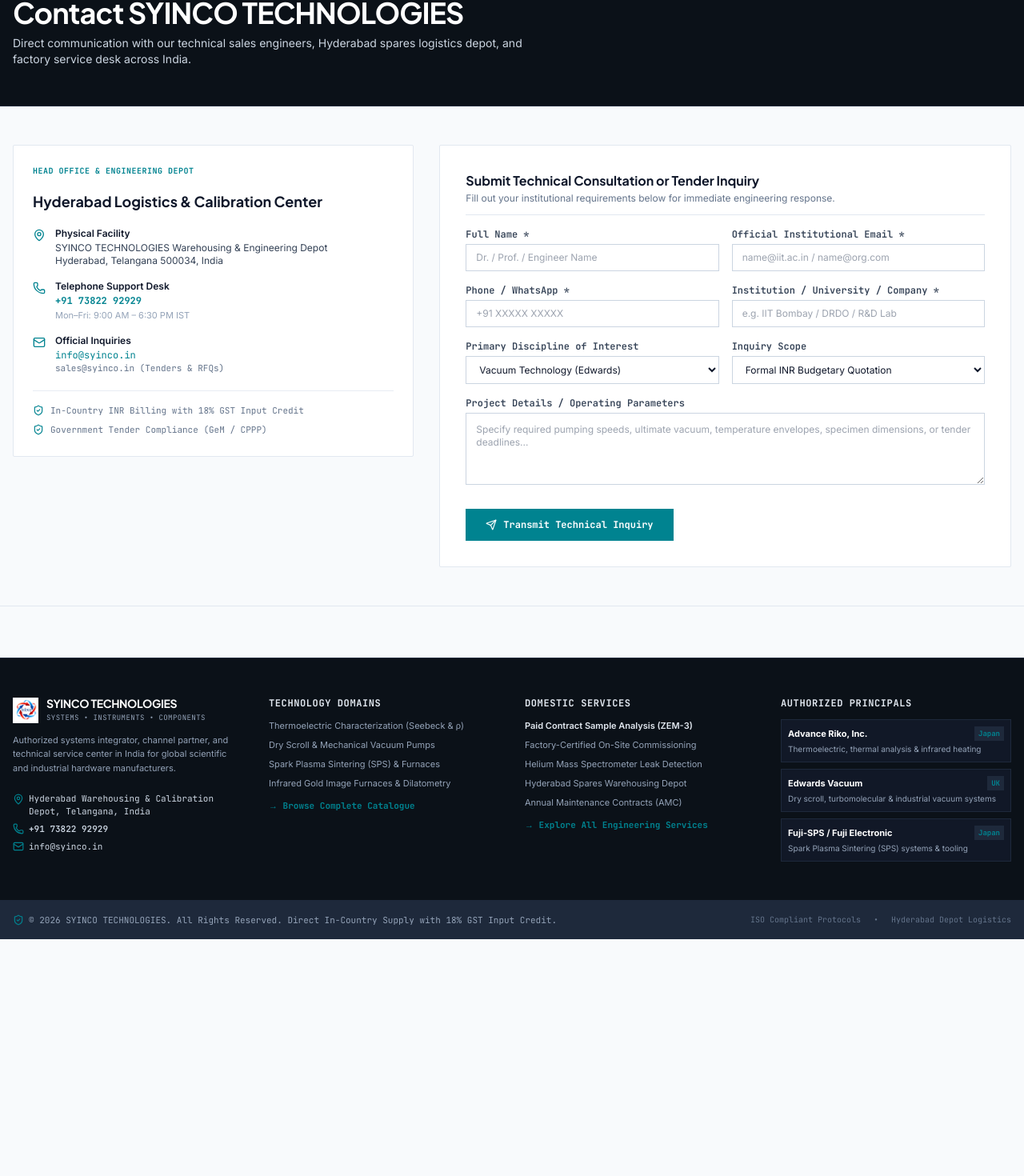
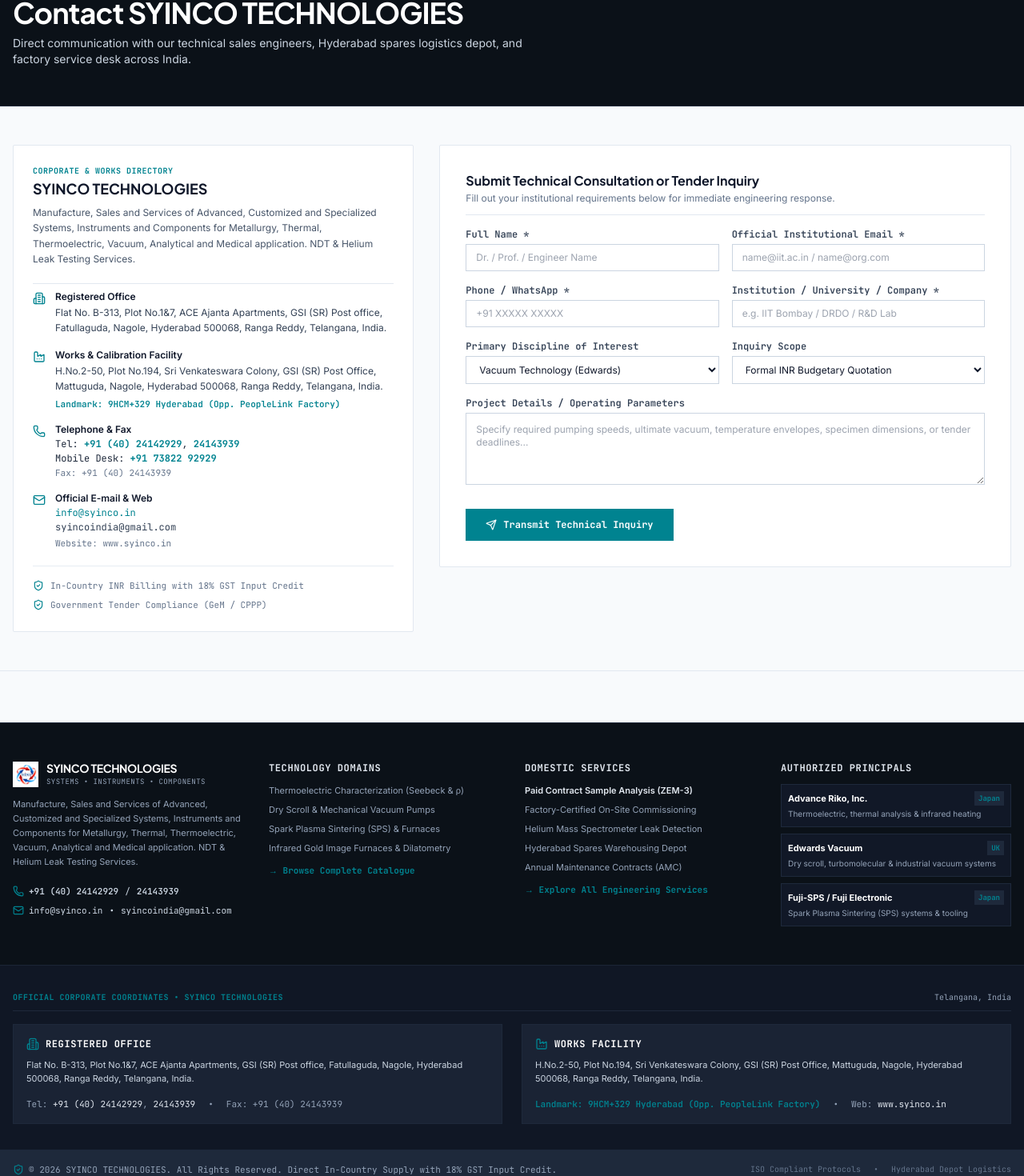
Before and after one commit to vivanvj21/syinco_website, a Next.js app: page /contact-us in a window 1280 px wide. Shown: the part 178-1648 px from the top of the page at 80% size. Before the commit the page ends 1352 px from the top, so only its background shows below. Built offline with nearby package versions, Linux system fonts and the light colour scheme.

Commit message:
feat: update official company credentials, corporate coordinates, and manufacturing scope

```diff
--- a/src/app/about/page.tsx
+++ b/src/app/about/page.tsx
@@ -34,8 +34,8 @@ export default function AboutPage() {
           <h1 className="text-2xl sm:text-3xl lg:text-4xl font-display font-bold tracking-tight text-white">
             About SYINCO TECHNOLOGIES
           </h1>
-          <p className="text-xs sm:text-sm font-sans text-slate-300 mt-2 max-w-2xl leading-relaxed">
-            Systems, Instruments &amp; Components — Authorized Indian channel partner and technical service hub for premier global scientific hardware manufacturers.
+          <p className="text-xs sm:text-sm font-sans text-slate-300 mt-2 max-w-3xl leading-relaxed">
+            Manufacture, Sales and Services of Advanced, Customized and Specialized Systems, Instruments and Components for Metallurgy, Thermal, Thermoelectric, Vacuum, Analytical and Medical application. NDT &amp; Helium Leak Testing Services.
           </p>
         </div>
       </section>
@@ -218,6 +218,24 @@ export default function AboutPage() {
                   <span className="text-slate-500 text-[11px]">Hands-on technical maintenance workshops</span>
                 </div>
               </div>
+
+              <div className="pt-3 border-t border-border-light text-xs font-mono text-slate-600 space-y-2">
+                <div>
+                  <span className="font-bold text-slate-800 text-[10px] uppercase block tracking-wider text-brand-teal">Reg. Office:</span>
+                  <span className="text-[11px] text-slate-600 block leading-relaxed">
+                    Flat No. B-313, Plot No.1&amp;7, ACE Ajanta Apartments, GSI (SR) Post office, Fatullaguda, Nagole, Hyderabad 500068, Ranga Reddy, Telangana, India.
+                  </span>
+                </div>
+                <div>
+                  <span className="font-bold text-slate-800 text-[10px] uppercase block tracking-wider text-brand-teal">Works &amp; Calibration Depot:</span>
+                  <span className="text-[11px] text-slate-600 block leading-relaxed">
+                    H.No.2-50, Plot No.194, Sri Venkateswara Colony, GSI (SR) Post Office, Mattuguda, Nagole, Hyderabad 500068, Ranga Reddy, Telangana, India.
+                  </span>
+                  <span className="text-[10px] text-slate-400 block mt-0.5">
+                    Landmark: 9HCM+329 Hyderabad, Telangana, Opp. PeopleLink Factory
+                  </span>
+                </div>
+              </div>
             </div>
           </div>
         </div>
--- a/src/app/contact-us/_ContactForm.tsx
+++ b/src/app/contact-us/_ContactForm.tsx
@@ -2,7 +2,7 @@
 
 import React, { useState } from "react";
 import Link from "next/link";
-import { Phone, Mail, MapPin, ShieldCheck, Send, CheckCircle2 } from "lucide-react";
+import { Phone, Mail, MapPin, ShieldCheck, Send, CheckCircle2, Building2, Factory } from "lucide-react";
 import { Button } from "@/components/ui/Button";
 
 export default function ContactUsPage() {
@@ -58,43 +58,79 @@ export default function ContactUsPage() {
             {/* Left Column: Direct Contact Information */}
             <div className="lg:col-span-5 space-y-6">
               <div className="bg-white border border-border-light rounded-sm p-6 space-y-5">
-                <span className="font-mono text-[10px] uppercase tracking-wider text-brand-teal font-bold block">
-                  Head Office &amp; Engineering Depot
+                <div>
+                  <span className="font-mono text-[10px] uppercase tracking-wider text-brand-teal font-bold block mb-1">
+                    Corporate &amp; Works Directory
                   </span>
                   <h2 className="font-display font-bold text-lg text-slate-900 leading-tight">
-                  Hyderabad Logistics &amp; Calibration Center
+                    SYINCO TECHNOLOGIES
                   </h2>
+                  <p className="text-xs font-sans text-slate-600 mt-2 leading-relaxed">
+                    Manufacture, Sales and Services of Advanced, Customized and Specialized Systems, Instruments and Components for Metallurgy, Thermal, Thermoelectric, Vacuum, Analytical and Medical application. NDT &amp; Helium Leak Testing Services.
+                  </p>
+                </div>
 
-                <div className="space-y-4 text-xs font-sans text-slate-700">
+                <div className="space-y-4 text-xs font-sans text-slate-700 pt-2 border-t border-border-light">
+                  {/* Registered Office */}
                   <div className="flex items-start gap-3">
-                    <MapPin className="w-4 h-4 text-brand-teal shrink-0 mt-0.5" />
+                    <Building2 className="w-4 h-4 text-brand-teal shrink-0 mt-0.5" />
                     <div>
-                      <strong className="block text-slate-900 font-semibold mb-0.5">Physical Facility</strong>
-                      <span>SYINCO TECHNOLOGIES Warehousing &amp; Engineering Depot<br />Hyderabad, Telangana 500034, India</span>
+                      <strong className="block text-slate-900 font-semibold mb-0.5">Registered Office</strong>
+                      <span className="leading-relaxed">
+                        Flat No. B-313, Plot No.1&amp;7, ACE Ajanta Apartments, GSI (SR) Post office, Fatullaguda, Nagole, Hyderabad 500068, Ranga Reddy, Telangana, India.
+                      </span>
                     </div>
                   </div>
 
+                  {/* Works Facility */}
+                  <div className="flex items-start gap-3">
+                    <Factory className="w-4 h-4 text-brand-teal shrink-0 mt-0.5" />
+                    <div>
+                      <strong className="block text-slate-900 font-semibold mb-0.5">Works &amp; Calibration Facility</strong>
+                      <span className="leading-relaxed">
+                        H.No.2-50, Plot No.194, Sri Venkateswara Colony, GSI (SR) Post Office, Mattuguda, Nagole, Hyderabad 500068, Ranga Reddy, Telangana, India.
+                      </span>
+                      <span className="block text-[11px] text-brand-teal font-mono font-semibold mt-1">
+                        Landmark: 9HCM+329 Hyderabad (Opp. PeopleLink Factory)
+                      </span>
+                    </div>
+                  </div>
+
+                  {/* Telephones & Fax */}
                   <div className="flex items-start gap-3">
                     <Phone className="w-4 h-4 text-brand-teal shrink-0 mt-0.5" />
                     <div>
-                      <strong className="block text-slate-900 font-semibold mb-0.5">Telephone Support Desk</strong>
-                      <a href="tel:+917382292929" className="text-brand-teal font-mono font-bold hover:underline">
-                        +91 73822 92929
-                      </a>
-                      <span className="block text-[11px] text-slate-400 mt-0.5">Mon–Fri: 9:00 AM – 6:30 PM IST</span>
+                      <strong className="block text-slate-900 font-semibold mb-0.5">Telephone &amp; Fax</strong>
+                      <div className="font-mono text-xs text-slate-800 space-y-0.5">
+                        <div>
+                          Tel: <a href="tel:+914024142929" className="text-brand-teal font-bold hover:underline">+91 (40) 24142929</a>, <a href="tel:+914024143939" className="text-brand-teal font-bold hover:underline">24143939</a>
+                        </div>
+                        <div>
+                          Mobile Desk: <a href="tel:+917382292929" className="text-brand-teal font-bold hover:underline">+91 73822 92929</a>
+                        </div>
+                        <div className="text-slate-500 text-[11px]">
+                          Fax: +91 (40) 24143939
+                        </div>
+                      </div>
                     </div>
                   </div>
 
+                  {/* Emails & Web */}
                   <div className="flex items-start gap-3">
                     <Mail className="w-4 h-4 text-brand-teal shrink-0 mt-0.5" />
                     <div>
-                      <strong className="block text-slate-900 font-semibold mb-0.5">Official Inquiries</strong>
-                      <a href="mailto:info@syinco.in" className="text-brand-teal font-mono hover:underline block">
+                      <strong className="block text-slate-900 font-semibold mb-0.5">Official E-mail &amp; Web</strong>
+                      <div className="space-y-0.5 font-mono text-xs">
+                        <a href="mailto:info@syinco.in" className="text-brand-teal hover:underline block">
                           info@syinco.in
                         </a>
-                      <a href="mailto:sales@syinco.in" className="text-slate-500 font-mono text-[11px] hover:underline block">
-                        sales@syinco.in (Tenders &amp; RFQs)
+                        <a href="mailto:syincoindia@gmail.com" className="text-slate-700 hover:underline block">
+                          syincoindia@gmail.com
                         </a>
+                        <span className="text-[11px] text-slate-500 block pt-0.5">
+                          Website: www.syinco.in
+                        </span>
+                      </div>
                     </div>
                   </div>
                 </div>
--- a/src/components/business/FacilityTransparencyModule.tsx
+++ b/src/components/business/FacilityTransparencyModule.tsx
@@ -27,20 +27,33 @@ export function FacilityTransparencyModule() {
             Dedicated warehousing and service facility housing critical spares, vacuum overhaul benches, and certified metrology fixtures.
           </p>
 
-          <div className="mt-4 space-y-2 font-mono text-xs text-ink-primary p-3 bg-slate-50 border border-border-light rounded-sm">
+          <div className="mt-4 space-y-3 font-mono text-xs text-ink-primary p-3 bg-slate-50 border border-border-light rounded-sm">
             <div>
-              <span className="text-[10px] text-ink-muted uppercase block">Facility Address:</span>
-              <span className="font-medium mt-0.5 block">
-                D.No.12-1-468/ACE/B/313, ACE Ajanta, Nagole-Kuntloor Road, Hyderabad – 500068, India
+              <span className="text-[10px] text-brand-teal uppercase block font-bold">Registered Office:</span>
+              <span className="font-medium mt-0.5 block leading-relaxed text-slate-800">
+                Flat No. B-313, Plot No.1&amp;7, ACE Ajanta Apartments, GSI (SR) Post office, Fatullaguda, Nagole, Hyderabad 500068, Ranga Reddy, Telangana, India.
               </span>
             </div>
 
-            <div className="pt-2 border-t border-border-light flex items-center justify-between text-[11px]">
+            <div className="pt-2 border-t border-border-light">
+              <span className="text-[10px] text-brand-teal uppercase block font-bold">Works &amp; Service Facility:</span>
+              <span className="font-medium mt-0.5 block leading-relaxed text-slate-800">
+                H.No.2-50, Plot No.194, Sri Venkateswara Colony, GSI (SR) Post Office, Mattuguda, Nagole, Hyderabad 500068, Ranga Reddy, Telangana, India.
+              </span>
+              <span className="text-[11px] text-ink-muted mt-0.5 block">
+                Landmark: 9HCM+329 Hyderabad, Telangana, Opp. PeopleLink Factory
+              </span>
+            </div>
+
+            <div className="pt-2 border-t border-border-light flex flex-wrap items-center justify-between text-[11px] gap-2">
               <span className="text-ink-muted flex items-center gap-1">
                 <Clock className="w-3 h-3 text-brand-teal" />
                 <span>Hours:</span>
+                <span className="font-semibold text-ink-primary">Mon – Sat: 09:30 AM – 05:30 PM IST</span>
               </span>
-              <span className="font-semibold text-ink-primary">Mon – Sat: 09:30 AM – 05:30 PM IST</span>
+              <span className="text-ink-muted">
+                Tel: <a href="tel:+914024142929" className="text-brand-teal font-semibold hover:underline">+91 (40) 24142929</a>
+              </span>
             </div>
           </div>
         </div>
--- a/src/components/business/HeroStrategicAnchor.tsx
+++ b/src/components/business/HeroStrategicAnchor.tsx
@@ -39,8 +39,8 @@ export function HeroStrategicAnchor() {
           </h1>
 
           {/* Concise Supporting Statement */}
-          <p className="text-sm sm:text-base font-sans text-slate-700 max-w-xl leading-relaxed animate-fade-up [animation-delay:150ms]">
-            Synchronizing tier-1 Japanese and UK scientific hardware with direct domestic INR supply, Hyderabad spare parts warehousing, and factory-certified field engineering across India.
+          <p className="text-sm sm:text-base font-sans text-slate-700 max-w-2xl leading-relaxed animate-fade-up [animation-delay:150ms]">
+            Manufacture, Sales and Services of Advanced, Customized and Specialized Systems, Instruments and Components for Metallurgy, Thermal, Thermoelectric, Vacuum, Analytical and Medical application. NDT &amp; Helium Leak Testing Services.
           </p>
 
           {/* Primary & Secondary CTAs */}
@@ -67,6 +67,22 @@ export function HeroStrategicAnchor() {
               </Button>
             </Link>
           </div>
+
+          {/* Official Coordinates Quick Reference */}
+          <div className="pt-2 flex flex-wrap items-center gap-x-3 gap-y-1 font-mono text-[11px] text-slate-500 animate-fade-up [animation-delay:350ms]">
+            <span className="flex items-center gap-1.5">
+              <span className="w-1.5 h-1.5 rounded-full bg-brand-teal" />
+              Reg. Office &amp; Works: Nagole, Hyderabad 500068
+            </span>
+            <span>•</span>
+            <a href="tel:+914024142929" className="hover:text-slate-900 transition-colors">
+              Tel: +91 (40) 24142929
+            </a>
+            <span>•</span>
+            <a href="mailto:info@syinco.in" className="text-brand-teal hover:underline font-semibold">
+              info@syinco.in
+            </a>
+          </div>
         </div>
       </div>
     </section>
--- a/src/components/layout/Footer.tsx
+++ b/src/components/layout/Footer.tsx
@@ -1,7 +1,7 @@
 import React from "react";
 import Link from "next/link";
 import Image from "next/image";
-import { ShieldCheck, Phone, Mail, MapPin } from "lucide-react";
+import { ShieldCheck, Phone, Mail, MapPin, Building2, Factory } from "lucide-react";
 
 export function Footer() {
   return (
@@ -31,24 +31,32 @@ export function Footer() {
               </div>
             </div>
             <p className="text-[11px] text-slate-400 leading-relaxed font-sans">
-              Authorized systems integrator, channel partner, and technical service center in India for global scientific and industrial hardware manufacturers.
+              Manufacture, Sales and Services of Advanced, Customized and Specialized Systems, Instruments and Components for Metallurgy, Thermal, Thermoelectric, Vacuum, Analytical and Medical application. NDT &amp; Helium Leak Testing Services.
             </p>
-            <div className="pt-2 space-y-1.5 font-mono text-[11px] text-slate-300">
-              <div className="flex items-start gap-1.5">
-                <MapPin className="w-3.5 h-3.5 text-brand-teal shrink-0 mt-0.5" />
-                <span>Hyderabad Warehousing &amp; Calibration Depot, Telangana, India</span>
-              </div>
+            <div className="pt-2 space-y-2 font-mono text-[11px] text-slate-300">
               <div className="flex items-center gap-1.5">
                 <Phone className="w-3.5 h-3.5 text-brand-teal shrink-0" />
-                <a href="tel:+917382292929" className="hover:text-white font-semibold">
-                  +91 73822 92929
-                </a>
+                <div className="flex flex-wrap gap-x-2">
+                  <a href="tel:+914024142929" className="hover:text-white font-semibold">
+                    +91 (40) 24142929
+                  </a>
+                  <span>/</span>
+                  <a href="tel:+914024143939" className="hover:text-white font-semibold">
+                    24143939
+                  </a>
+                </div>
               </div>
               <div className="flex items-center gap-1.5">
                 <Mail className="w-3.5 h-3.5 text-brand-teal shrink-0" />
-                <a href="mailto:info@syinco.in" className="hover:text-white">
-                  info@syinco.in
-                </a>
+                <div className="flex flex-wrap gap-x-2">
+                  <a href="mailto:info@syinco.in" className="hover:text-white">
+                    info@syinco.in
+                  </a>
+                  <span>•</span>
+                  <a href="mailto:syincoindia@gmail.com" className="hover:text-white">
+                    syincoindia@gmail.com
+                  </a>
+                </div>
               </div>
             </div>
           </div>
@@ -172,6 +180,53 @@ export function Footer() {
         </div>
       </div>
 
+      {/* Official Corporate & Manufacturing Facilities Strip */}
+      <div className="border-t border-border-dark/80 bg-slate-surface/90 py-8 px-4 text-xs font-sans text-slate-300">
+        <div className="max-w-container mx-auto">
+          <div className="mb-4 pb-2 border-b border-border-dark flex items-center justify-between">
+            <span className="font-mono text-[10px] uppercase tracking-wider text-brand-teal font-bold">
+              Official Corporate Coordinates • SYINCO TECHNOLOGIES
+            </span>
+            <span className="font-mono text-[10px] text-slate-400">
+              Telangana, India
+            </span>
+          </div>
+          <div className="grid grid-cols-1 md:grid-cols-2 gap-6">
+            {/* Registered Office */}
+            <div className="p-4 rounded-xs bg-slate-panel/70 border border-border-dark space-y-2.5">
+              <div className="flex items-center gap-2 text-white font-bold font-mono text-xs uppercase tracking-wider">
+                <Building2 className="w-4 h-4 text-brand-teal shrink-0" />
+                <span>Registered Office</span>
+              </div>
+              <p className="text-[11px] text-slate-300 leading-relaxed font-sans">
+                Flat No. B-313, Plot No.1&amp;7, ACE Ajanta Apartments, GSI (SR) Post office, Fatullaguda, Nagole, Hyderabad 500068, Ranga Reddy, Telangana, India.
+              </p>
+              <div className="pt-1 flex flex-wrap gap-x-4 gap-y-1 font-mono text-[11px] text-slate-400">
+                <span>Tel: <a href="tel:+914024142929" className="hover:text-white text-slate-200">+91 (40) 24142929</a>, <a href="tel:+914024143939" className="hover:text-white text-slate-200">24143939</a></span>
+                <span>•</span>
+                <span>Fax: +91 (40) 24143939</span>
+              </div>
+            </div>
+
+            {/* Works Facility */}
+            <div className="p-4 rounded-xs bg-slate-panel/70 border border-border-dark space-y-2.5">
+              <div className="flex items-center gap-2 text-white font-bold font-mono text-xs uppercase tracking-wider">
+                <Factory className="w-4 h-4 text-brand-teal shrink-0" />
+                <span>Works Facility</span>
+              </div>
+              <p className="text-[11px] text-slate-300 leading-relaxed font-sans">
+                H.No.2-50, Plot No.194, Sri Venkateswara Colony, GSI (SR) Post Office, Mattuguda, Nagole, Hyderabad 500068, Ranga Reddy, Telangana, India.
+              </p>
+              <div className="pt-1 flex flex-wrap gap-x-4 gap-y-1 font-mono text-[11px] text-slate-400">
+                <span className="text-brand-teal font-semibold">Landmark: 9HCM+329 Hyderabad (Opp. PeopleLink Factory)</span>
+                <span>•</span>
+                <span>Web: <a href="https://www.syinco.in" className="hover:text-white text-slate-200">www.syinco.in</a></span>
+              </div>
+            </div>
+          </div>
+        </div>
+      </div>
+
       {/* Bottom Legal & Compliance Strip */}
       <div className="border-t border-border-dark/80 bg-slate-panel py-4 px-4 text-[11px] font-mono text-slate-400">
         <div className="max-w-container mx-auto flex flex-col sm:flex-row items-center justify-between gap-3 text-center sm:text-left">
```
Also changed, not shown: 1 other file (tests, documents, lock files or other folders). Lines whose indentation alone changed are shown as unchanged.
